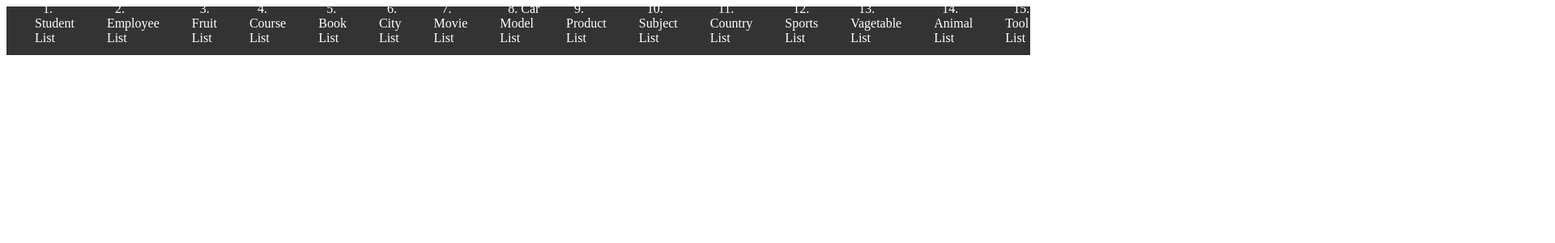
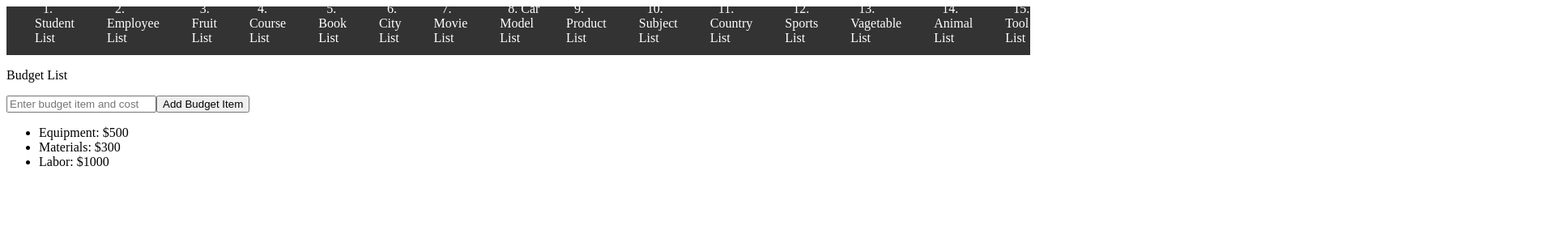
Before and after one commit to kaysie0919/AngularDataStructure, an Angular app: page /budlist in a window 1280 px wide. Before the commit this address led to /. Shown: the top 300 px of the page at 81% size, 1920 px wide, since content can reach past the window. Built offline with nearby package versions, Linux system fonts and the light colour scheme.

Commit message:
#44 Add Budget List Component

```diff
--- a/src/app/app.component.html
+++ b/src/app/app.component.html
@@ -43,6 +43,7 @@
     <li><a routerLink="podlist">41. Podcast List</a></li>
     <li><a routerLink="exelist">42. Exercise List</a></li>
     <li><a routerLink="mealist">43. Meal Plan List</a></li>
+    <li><a routerLink="budlist">44. Budget List</a></li>
   </ul>
 </nav>
 <router-outlet></router-outlet>
--- a/src/app/app.module.ts
+++ b/src/app/app.module.ts
@@ -49,6 +49,7 @@ import { ComposerlistComponent } from "./components/composerlist/composerlist.co
 import { PodcastlistComponent } from "./components/podcastlist/podcastlist.component";
 import { ExerciselistComponent } from "./components/exerciselist/exerciselist.component";
 import { MealplanlistComponent } from "./components/mealplanlist/mealplanlist.component";
+import { BudgetlistComponent } from "./components/budgetlist/budgetlist.component";
 
 
 
@@ -98,6 +99,7 @@ const routes: Routes = [
     {path: 'podlist', component: PodcastlistComponent},
     {path: 'exelist', component: ExerciselistComponent},
     {path: 'mealist', component: MealplanlistComponent},
+    {path: 'budlist', component: BudgetlistComponent},
 ]
 
 @NgModule ({
@@ -154,6 +156,7 @@ const routes: Routes = [
         PodcastlistComponent,
         ExerciselistComponent,
         MealplanlistComponent,
+        BudgetlistComponent,
     ],
 
     providers: [
--- /dev/null
+++ b/src/app/components/budgetlist/budgetlist.component.html
@@ -0,0 +1,8 @@
+<p>Budget List</p>
+<input type="text" [(ngModel)]="budgetItem" placeholder="Enter budget item and cost">
+
+<button (click)="addBudgetItem()">Add Budget Item</button>
+
+<ul>
+  <li *ngFor="let item of budgetList">{{ item }}</li>
+</ul>
--- /dev/null
+++ b/src/app/components/budgetlist/budgetlist.component.ts
@@ -0,0 +1,19 @@
+import { Component } from '@angular/core';
+
+@Component({
+  selector: 'app-budgetlist',
+  templateUrl: './budgetlist.component.html',
+  styleUrl: './budgetlist.component.css'
+})
+export class BudgetlistComponent {
+  budgetItem: string = '';
+  budgetList: string[] = ['Equipment: $500', 'Materials: $300', 'Labor: $1000'];
+
+  addBudgetItem() {
+    if (this.budgetItem.trim()) {
+      this.budgetList.push(this.budgetItem.trim());
+      this.budgetItem = '';
+    }
+  }
+
+}
```
Also changed, not shown: src/app/components/budgetlist/budgetlist.component.css (added), 1 other file (tests, documents, lock files or other folders).
